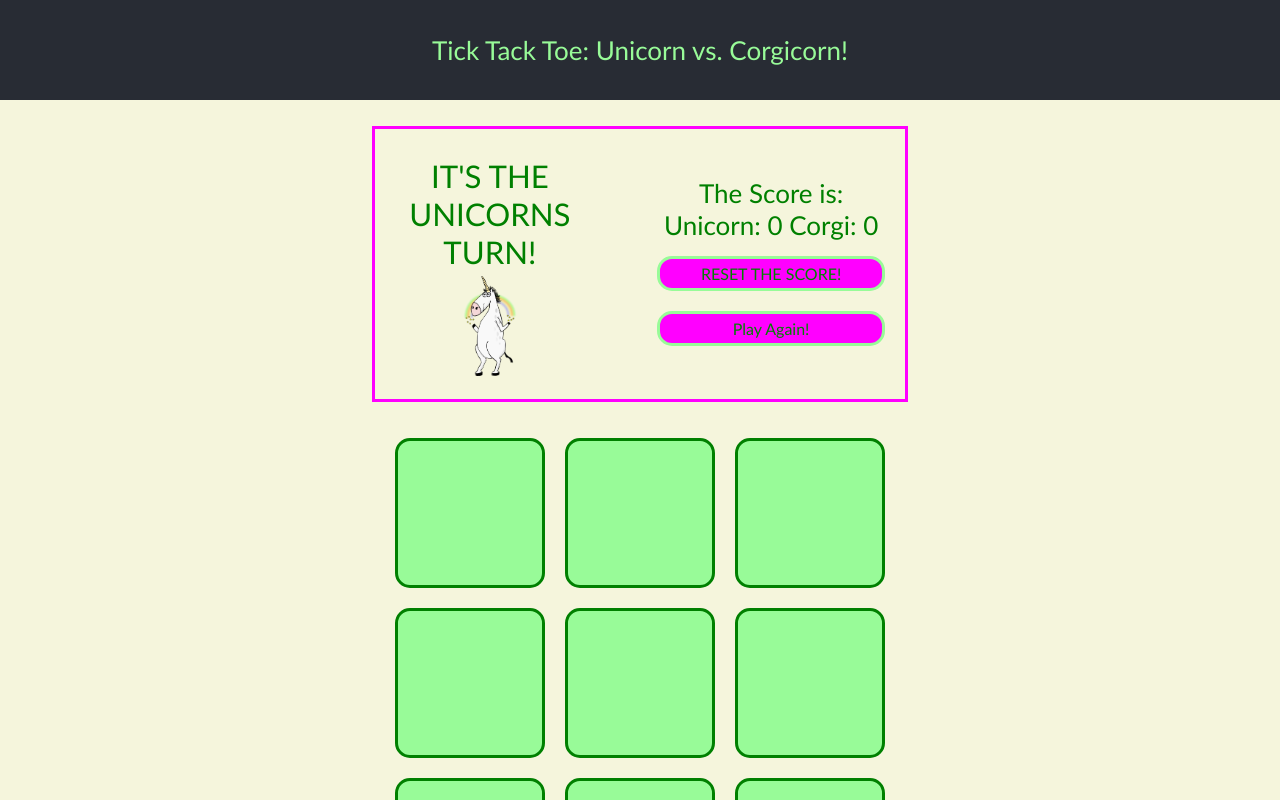
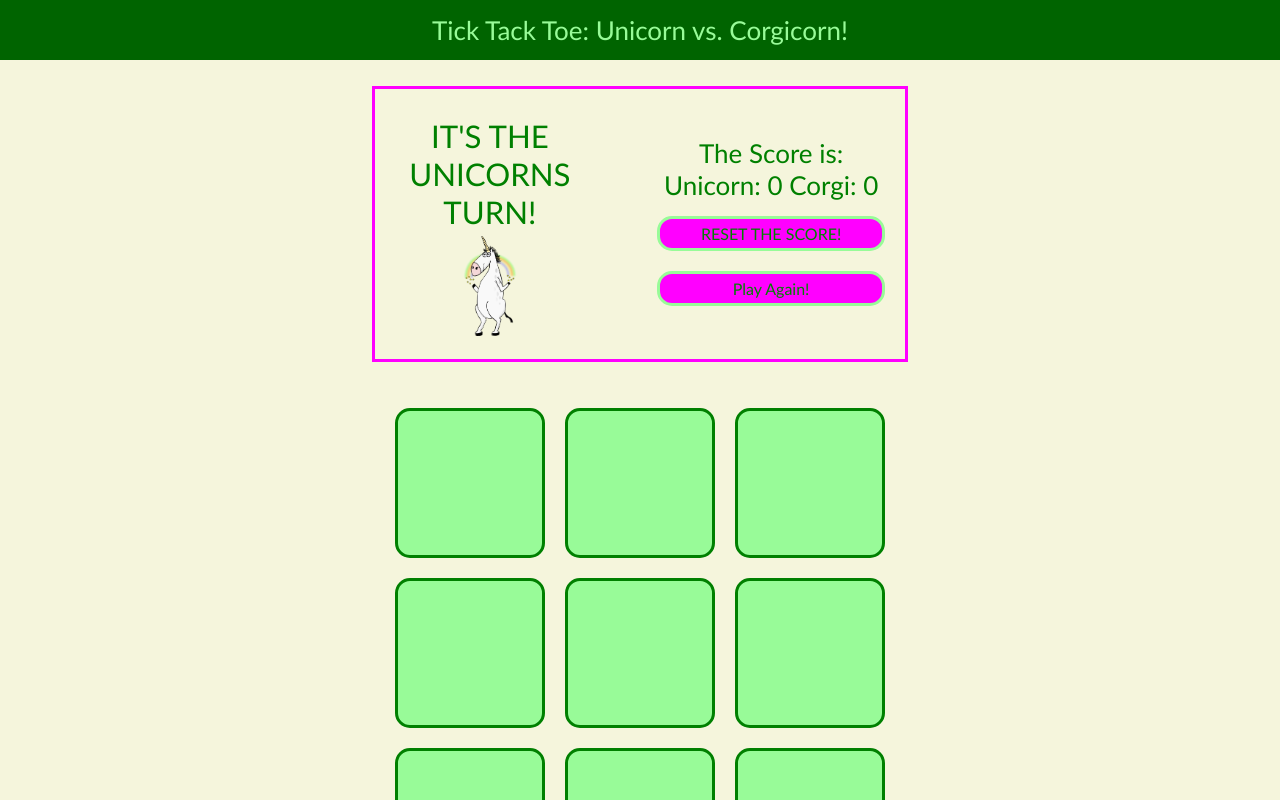
Before and after one commit to SaraIrving/Unicorn-Tic-Tac-Toe, a React (Create React App) app: page / in a window 1280 px wide. Shown: the top 800 px of the page. Built offline with nearby package versions, Linux system fonts and the light colour scheme.

Commit message:
update styling for footer to match header and change background color, add margin to the GameBoard component

```diff
--- a/src/App.css
+++ b/src/App.css
@@ -19,9 +19,9 @@
   }
 } */
 
-.App-header {
-  background-color: #282c34;
-  height: 100px;
+.App-header, footer {
+  background-color: darkgreen;
+  height: 60px;
   display: flex;
   flex-direction: column;
   align-items: center;
@@ -149,6 +149,7 @@ p {
   flex-direction: column;
   justify-content: center;
   align-items: center;
+  margin: 10px;
 }
 
 
```
